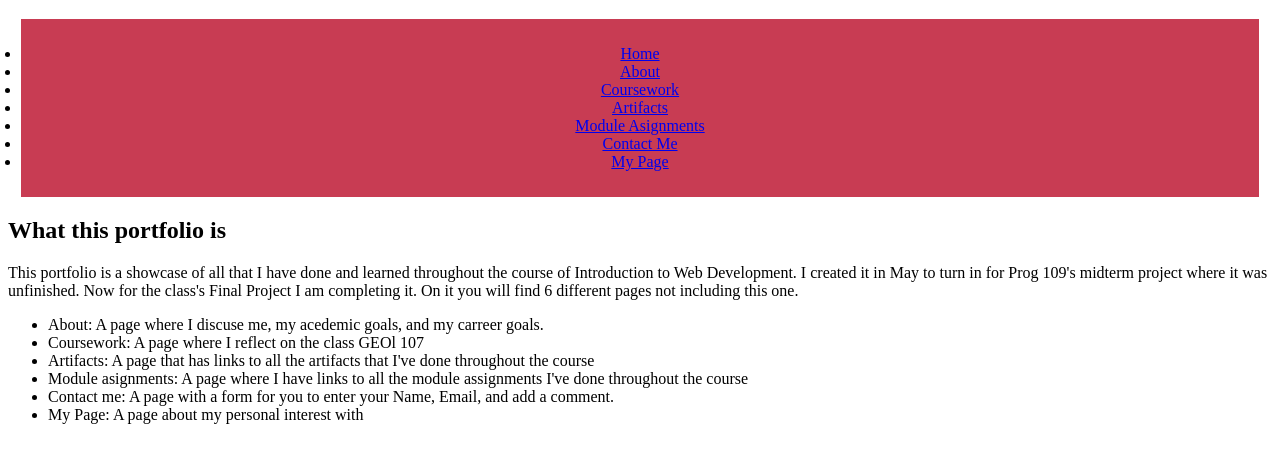
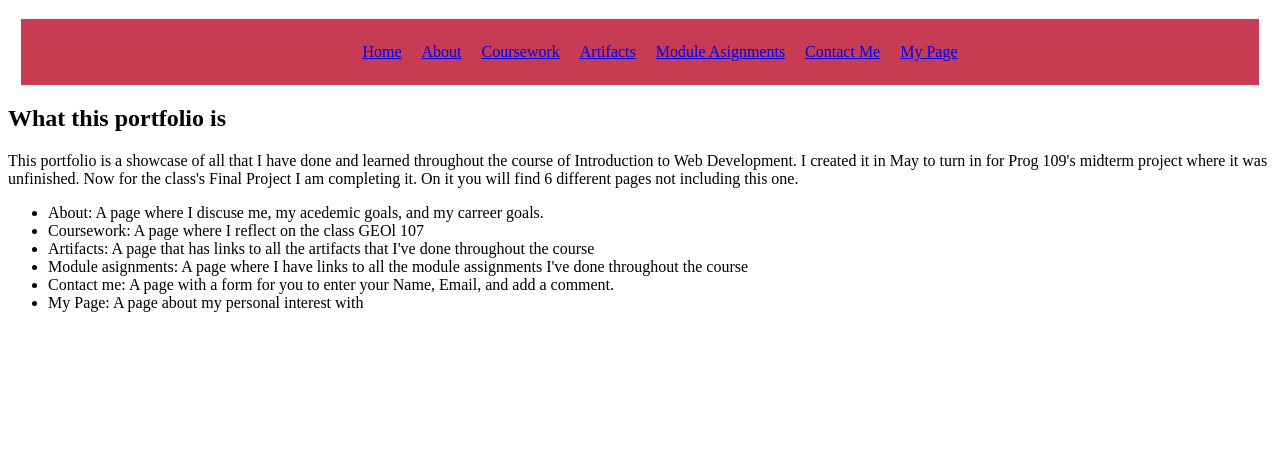
Before and after one commit to TrentKlinge/bc_prog109_web_based_porfolio_home, a plain HTML site: page index.html in a window 1280 px wide. Shown: the part 61-524 px from the top of the page. Drawn offline with Linux system fonts and the light colour scheme.

Commit message:
Update style.css

```diff
--- a/style.css
+++ b/style.css
@@ -6,7 +6,7 @@
 #header {
   text-align: center;}
 
-#navList {
+ul#navList li {
   display: inline;
   padding: 0.5em ;
 
```
